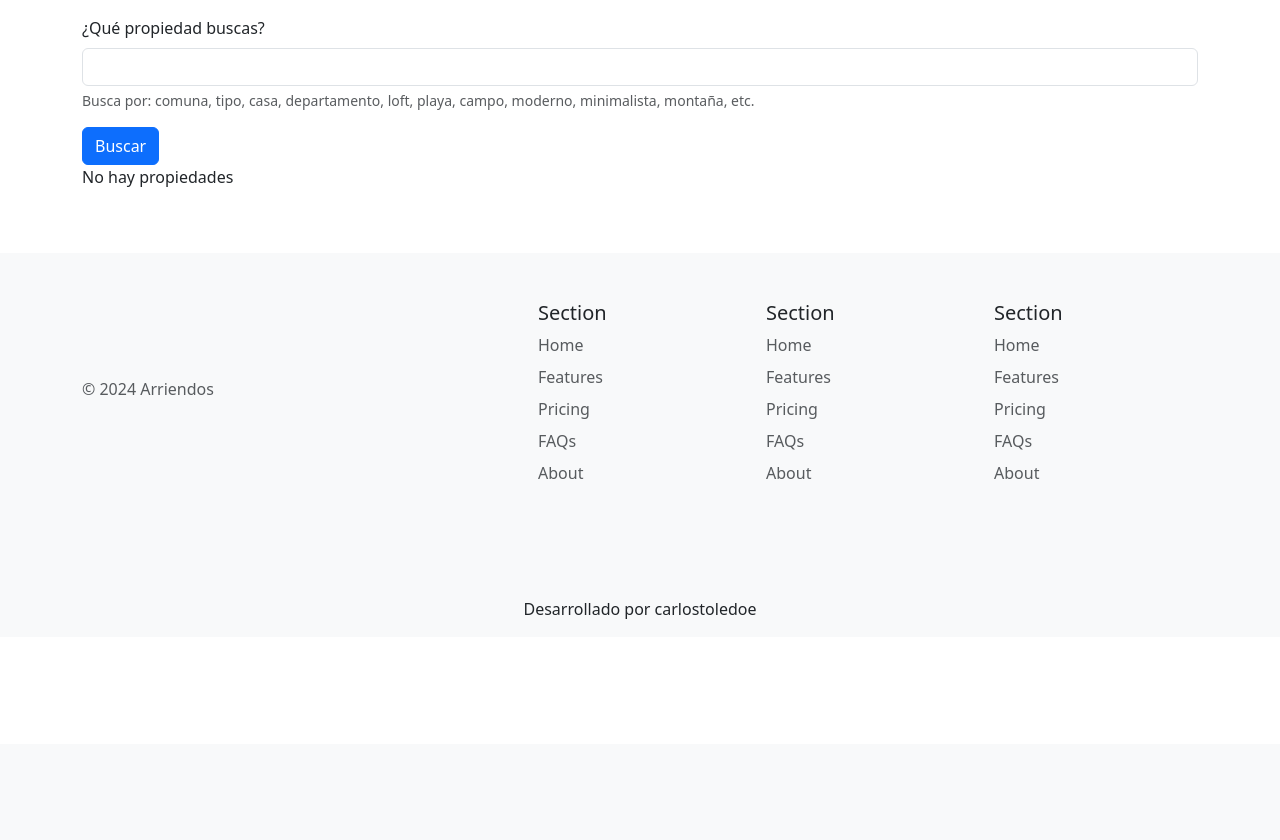
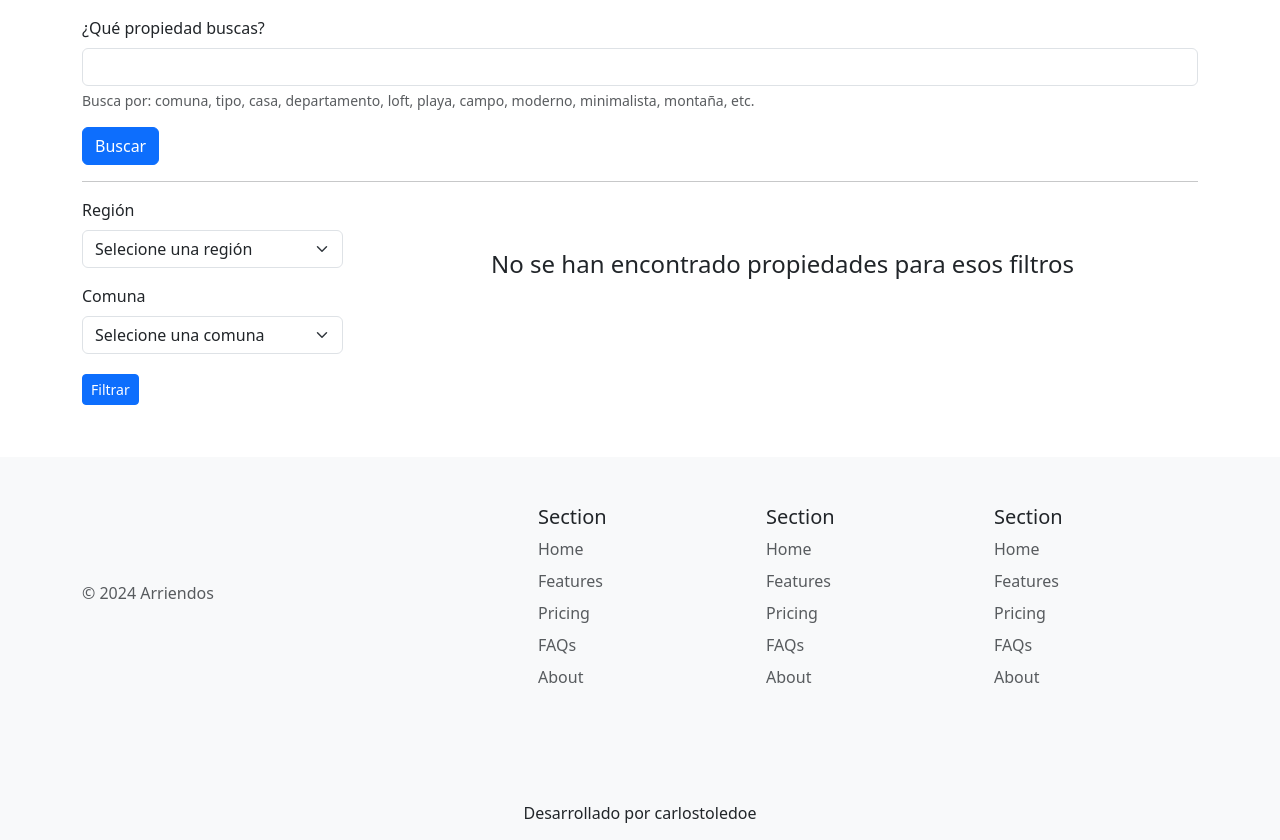
Before and after one commit to gonzaloparod1/arriendos, a Django app: page / in a window 1280 px wide. Shown: the part 56-896 px from the top of the page. Before the commit the page ends 675 px from the top, so only its background shows below. Run offline with Django 5.2, Linux system fonts and the light colour scheme; data that the repository does not hold is empty.

Commit message:
[ADD] Added functionality to search properties using a dropdown, allowing search by comuna and/or region. Also, refactored code to search via search bar

```diff
--- a/main/services.py
+++ b/main/services.py
@@ -1,4 +1,4 @@
-from main.models import UserProfile, Inmueble, Comuna, Imagen
+from main.models import UserProfile, Inmueble, Comuna, Imagen, Region
 from django.contrib.auth.models import User
 from django.db.utils import IntegrityError
 from django.db import connection
@@ -187,3 +187,14 @@ def save_image(img_file:str):
         img_file = img_file
     )
     return imagen
+
+def filtro_comuna_region(comuna_cod, region_cod):
+    if comuna_cod != '':
+        comuna = Comuna.objects.get(cod=comuna_cod)
+        return Inmueble.objects.filter(comuna=comuna)
+    elif comuna_cod == '' and region_cod != '':
+        region = Region.objects.get(cod=region_cod)
+        comunas = Comuna.objects.filter(region=region)
+        return Inmueble.objects.filter(comuna__in=comunas)
+    else:
+        return Inmueble.objects.all()
--- a/main/static/js/script.js
+++ b/main/static/js/script.js
@@ -2,6 +2,7 @@ function filtrar_comunas () {
     // Obtener cod de la región
     const cod_region = $(this).val()
     // Iteramos sobre todas las comunas y mostramos solo aquellas cuyo prefijo tenga el cod_region
+    $('#comuna_cod').val('')
     $('#comuna_cod option').each(function() {
         const comuna = $(this)
         const cod_comuna = comuna.val()
--- a/main/templates/index.html
+++ b/main/templates/index.html
@@ -3,7 +3,7 @@
 {% load static %}
 {% block content %}
 <div class="container">
-    <form action="{% url 'search_propiedad' %}" method="post">
+    <form action="{% url 'index' %}" method="get">
         <label class="form-label">¿Qué propiedad buscas?</label>
         {% csrf_token %}
         <div class="mb-3">
@@ -12,6 +12,39 @@
         </div>
         <button type="submit" class="btn btn-primary">Buscar</button>
     </form>
+    <hr>
+
+    <div class="row">
+        <div class="col-3">
+            <form action="{% url 'index' %}" method="get">
+                <div class="mb-3">
+                    <label for="region_cod" class="form-label">Región</label>
+                    <select name="region_cod" id="region_cod" class="form-select">
+                        <option value="">Selecione una región</option>
+                            {% for region in regiones %}
+                            <option value="{{ region.cod }}">
+                                {{ region.nombre }}
+                            </option>
+                            {% endfor %}
+                    </select>
+                </div>
+                <div class="mb-3">
+                    <label for="comuna" class="form-label">Comuna</label>
+                    <select name="comuna_cod" id="comuna_cod" class="form-select">
+                        <option value="">Selecione una comuna</option>
+                            {% for comuna in comunas %}
+                                <option value="{{ comuna.cod }}">
+                                {{ comuna.nombre}}
+                                </option>
+                            {% endfor %}
+                    </select>
+                </div>
+                    <div class="d-flex justify-content-start">
+                        <button type="submit" class="btn btn-sm btn-primary my-1">Filtrar</button>
+                    </div>
+                </form>
+            </div>
+        <div class="col-9">
             <div class="row">
                 {% for propiedad in propiedades %}
                 <div class="card mx-2 my-4" style="width: 16rem;">
@@ -41,8 +74,10 @@
                     </div>
                 </div>
                 {% empty %}
-            <p>No hay propiedades</p>
+                    <p class="fs-4 mt-5 text-center">No se han encontrado propiedades para esos filtros</p>
                 {% endfor %}
             </div>
         </div>
+    </div>
+</div>
 {% endblock %}
--- a/main/urls.py
+++ b/main/urls.py
@@ -1,5 +1,5 @@
 from django.urls import path
-from main.views import index, profile, change_pass, register, add_propiedad, details_propiedad, edit_propiedad, delete_propiedad, search_propiedad
+from main.views import index, profile, change_pass, register, add_propiedad, details_propiedad, edit_propiedad, delete_propiedad
 from django.conf import settings
 from django.conf.urls.static import static
 
@@ -12,7 +12,6 @@ urlpatterns = [
     path('propiedad/detalles/<id>', details_propiedad, name='details_propiedad',),
     path('propiedad/edit-propiedad/<id>', edit_propiedad, name='edit_propiedad',),
     path('propiedad/delete-propiedad/<id>', delete_propiedad, name='delete_propiedad',),
-    path('propiedad/search-propiedad/', search_propiedad, name='search_propiedad',),
 ]
 
 if settings.DEBUG:
--- a/main/views.py
+++ b/main/views.py
@@ -3,16 +3,29 @@ from django.contrib.auth import logout
 from django.contrib.auth.decorators import login_required
 from django.http import HttpResponse
 from django.contrib import messages
-from main.services import editar_user_sin_password, cambio_password, crear_user, crear_inmueble, editar_inmueble, eliminar_inmueble, buscar_propiedad, save_image
+from main.services import editar_user_sin_password, cambio_password, crear_user, crear_inmueble, editar_inmueble, eliminar_inmueble, buscar_propiedad, save_image, filtro_comuna_region
 from django.contrib.auth.decorators import user_passes_test
 from main.models import Inmueble, Region, Comuna, Imagen
 from main.decorators import solo_propietario_staff, solo_arrendadores, solo_no_autentificado
 
 # Create your views here.
 def index(request):
-    propiedades = buscar_propiedad(busqueda=None)
+    propiedades = Inmueble.objects.all()
+    datos = request.GET
+    busqueda = datos.get('busqueda', '')
+    comuna_cod = datos.get('comuna_cod', '')
+    region_cod = datos.get('region_cod', '')
+    print(comuna_cod, region_cod)
+    if busqueda:
+        propiedades = buscar_propiedad(busqueda)
+    else:
+        propiedades = filtro_comuna_region(comuna_cod, region_cod)
+    comunas = Comuna.objects.all().order_by('nombre')
+    regiones = Region.objects.all()
     context = {
-        'propiedades': propiedades
+        'propiedades': propiedades,
+        'comunas': comunas,
+        'regiones': regiones,
     }
     return render(request, 'index.html', context)
 
@@ -196,14 +209,3 @@ def delete_propiedad(request, id):
     else:
         messages.error(request, 'Hubo un problema al eliminar la propiedad, favor revisar')
         return render(request, 'profile.html', context)
-
-def search_propiedad(request):
-    if request.method == 'POST':
-        busqueda = request.POST['busqueda']
-        propiedades = buscar_propiedad(busqueda)
-        context = {
-            'propiedades': propiedades
-        }
-        return render(request, 'index.html', context)
-    else:
-        return redirect('index')
```
Also changed, not shown: media/img/0f337fb36a4d4eb793a5926d31e1e11e.jpeg (added), media/img/17014b203a0e424194d476e1888f38e1.jpeg (added), media/img/1f0e12876cea4db680ac5ba04ebfa5c8.jpeg (added), media/img/430526d2f8e6419f89ed1043d950ffa1.jpeg (added), media/img/840697c2993d4269b166f900ec892090.jpeg (added), media/img/94316b53a6634804967e018f0d9780db.jpeg (added), media/img/96d8308fe19f47438d29d7478c61dae9.jpeg (added), media/img/d9fa8a6c250c438398501501e41a392e.jpeg (added), media/img/ddddc3dae086416183e3ed0129091f7d.jpeg (added), media/img/e3c53e96050349e59e17d0f6d0714e4a.jpeg (added), media/img/e8a922963a624a80aeb31c8c6c1e1063.jpeg (added). Lines whose indentation alone changed are shown as unchanged.
